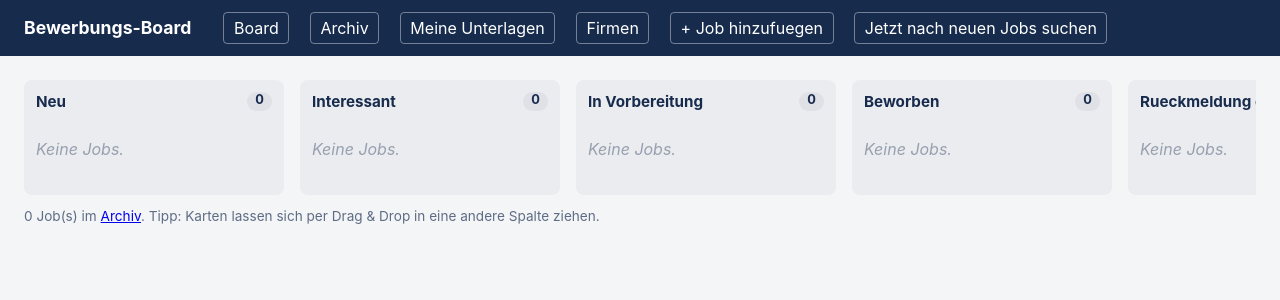
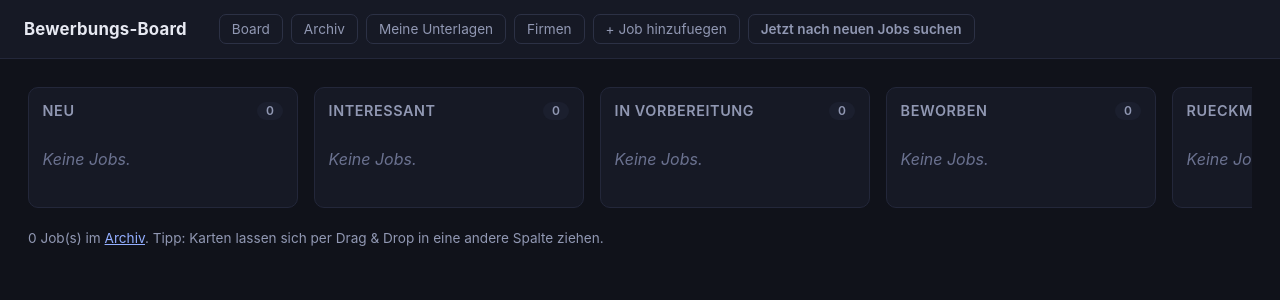
Before and after one commit to tillgoetze10-lang/Bewerbungen, a Flask app: page / in a window 1280 px wide. Shown: the top 300 px of the page. Run offline with Flask 3, Linux system fonts and the light colour scheme; data that the repository does not hold is empty.

Commit message:
Redesign UI with a dark theme and softer colors
Replaces the light Trello-style palette with a dark theme built on CSS
custom properties: muted slate backgrounds, soft translucent status
colors (green/amber/red/blue) instead of flat saturated ones, subtle
borders instead of hard dividers, and consistent hover/focus states
across cards, buttons and form fields. color-scheme: dark is set so
native form controls match. No markup/class names changed, so this is
a pure visual pass on top of the existing board/detail/company pages.

```diff
--- a/app/static/style.css
+++ b/app/static/style.css
@@ -1,139 +1,316 @@
+:root {
+  --bg: #10121a;
+  --bg-soft: #161925;
+  --bg-elevated: #1b1f2e;
+  --bg-card: #1e2233;
+  --bg-card-hover: #242942;
+  --border: #2c3145;
+  --border-soft: #23273a;
+  --text: #e7e9f2;
+  --text-muted: #9198b3;
+  --text-faint: #6b7290;
+
+  --accent: #7c9bff;
+  --accent-soft: rgba(124, 155, 255, 0.14);
+  --accent-strong: #93aeff;
+
+  --success: #7fe0b0;
+  --success-bg: rgba(127, 224, 176, 0.12);
+  --success-border: rgba(127, 224, 176, 0.3);
+
+  --warning: #f2c579;
+  --warning-bg: rgba(242, 197, 121, 0.12);
+  --warning-border: rgba(242, 197, 121, 0.3);
+
+  --danger: #f19a9e;
+  --danger-bg: rgba(241, 154, 158, 0.12);
+  --danger-border: rgba(241, 154, 158, 0.3);
+  --danger-solid: #d97b81;
+
+  --info: #8bcdf0;
+  --info-bg: rgba(139, 205, 240, 0.12);
+  --info-border: rgba(139, 205, 240, 0.3);
+
+  --radius: 10px;
+  --radius-sm: 7px;
+  --shadow: 0 2px 10px rgba(0, 0, 0, 0.35);
+  --shadow-hover: 0 8px 24px rgba(0, 0, 0, 0.45);
+}
+
 * { box-sizing: border-box; }
+
 body {
-  font-family: -apple-system, Segoe UI, Roboto, sans-serif;
+  font-family: -apple-system, BlinkMacSystemFont, "Segoe UI", Roboto, sans-serif;
   margin: 0;
-  background: #f4f5f7;
-  color: #172b4d;
+  background: var(--bg);
+  color: var(--text);
+  -webkit-font-smoothing: antialiased;
 }
+
+a { color: var(--accent-strong); }
+
 .topbar {
-  background: #172b4d;
-  color: white;
-  padding: 0.75rem 1.5rem;
+  background: var(--bg-soft);
+  border-bottom: 1px solid var(--border-soft);
+  color: var(--text);
+  padding: 0.85rem 1.5rem;
   display: flex;
   align-items: center;
   gap: 2rem;
+  position: sticky;
+  top: 0;
+  z-index: 10;
+  backdrop-filter: blur(6px);
 }
-.topbar .brand { color: white; font-weight: bold; text-decoration: none; font-size: 1.1rem; }
+.topbar .brand {
+  color: var(--text);
+  font-weight: 700;
+  text-decoration: none;
+  font-size: 1.05rem;
+  letter-spacing: 0.2px;
+}
+.topbar nav { display: flex; align-items: center; gap: 0.5rem; flex-wrap: wrap; }
 .topbar nav a, .topbar nav button {
-  color: white;
+  color: var(--text-muted);
   text-decoration: none;
-  margin-right: 1rem;
-  background: none;
-  border: 1px solid rgba(255,255,255,0.4);
-  padding: 0.3rem 0.6rem;
-  border-radius: 4px;
+  background: transparent;
+  border: 1px solid var(--border);
+  padding: 0.4rem 0.75rem;
+  border-radius: var(--radius-sm);
   cursor: pointer;
+  font-size: 0.85rem;
+  transition: all 0.15s ease;
 }
-main { padding: 1.5rem; max-width: 1400px; margin: 0 auto; }
+.topbar nav a:hover, .topbar nav button:hover {
+  color: var(--text);
+  border-color: var(--accent);
+  background: var(--accent-soft);
+}
 
-.board { display: flex; gap: 1rem; overflow-x: auto; align-items: flex-start; }
+main { padding: 1.75rem; max-width: 1400px; margin: 0 auto; }
+
+h1 { font-size: 1.5rem; margin: 0 0 0.3rem; }
+h2 { font-size: 1.1rem; }
+h3 { font-size: 0.95rem; color: var(--text-muted); text-transform: uppercase; letter-spacing: 0.04em; margin: 1.25rem 0 0.5rem; }
+
+.board { display: flex; gap: 1rem; overflow-x: auto; align-items: flex-start; padding-bottom: 0.5rem; }
 .column {
-  background: #ebecf0;
-  border-radius: 8px;
-  padding: 0.75rem;
-  min-width: 260px;
+  background: var(--bg-soft);
+  border: 1px solid var(--border-soft);
+  border-radius: var(--radius);
+  padding: 0.85rem;
+  min-width: 270px;
   flex: 1;
   transition: background-color 0.15s ease;
 }
-.column h2 { font-size: 0.95rem; margin: 0 0 0.75rem; display: flex; justify-content: space-between; }
-.count { background: #dfe1e6; border-radius: 10px; padding: 0 8px; font-size: 0.8rem; transition: transform 0.15s ease; }
+.column h2 {
+  font-size: 0.9rem;
+  font-weight: 600;
+  color: var(--text-muted);
+  text-transform: uppercase;
+  letter-spacing: 0.04em;
+  margin: 0 0 0.85rem;
+  display: flex;
+  justify-content: space-between;
+  align-items: center;
+}
+.count {
+  background: var(--bg-elevated);
+  color: var(--text-muted);
+  border-radius: 12px;
+  padding: 0.1rem 0.55rem;
+  font-size: 0.75rem;
+  transition: transform 0.15s ease;
+}
 .cards {
   display: flex;
   flex-direction: column;
-  gap: 0.5rem;
+  gap: 0.6rem;
   min-height: 60px;
-  border-radius: 6px;
+  border-radius: var(--radius-sm);
   transition: background-color 0.15s ease, box-shadow 0.15s ease;
 }
 .cards.drag-over {
-  background-color: rgba(0, 82, 204, 0.08);
-  box-shadow: inset 0 0 0 2px rgba(0, 82, 204, 0.35);
+  background-color: var(--accent-soft);
+  box-shadow: inset 0 0 0 2px var(--accent);
 }
+
 .card {
-  background: white;
-  border-radius: 6px;
-  padding: 0.6rem 0.7rem;
-  box-shadow: 0 1px 2px rgba(9,30,66,0.25);
+  background: var(--bg-card);
+  border: 1px solid var(--border-soft);
+  border-radius: var(--radius);
+  padding: 0.75rem 0.85rem;
+  box-shadow: var(--shadow);
   cursor: grab;
-  transition: transform 0.12s ease, box-shadow 0.12s ease, opacity 0.12s ease;
+  transition: transform 0.12s ease, box-shadow 0.12s ease, opacity 0.12s ease, border-color 0.12s ease;
 }
-.card:hover { box-shadow: 0 3px 8px rgba(9,30,66,0.3); transform: translateY(-1px); }
-.card.dragging { opacity: 0.4; cursor: grabbing; }
-.card-title { font-weight: 600; text-decoration: none; color: #172b4d; display: block; margin-bottom: 0.3rem; }
-.card-meta, .card-source { font-size: 0.8rem; color: #5e6c84; }
-.card-actions { margin-top: 0.5rem; display: flex; gap: 0.4rem; align-items: center; flex-wrap: wrap; }
+.card:hover {
+  box-shadow: var(--shadow-hover);
+  transform: translateY(-2px);
+  border-color: var(--border);
+  background: var(--bg-card-hover);
+}
+.card.dragging { opacity: 0.35; cursor: grabbing; }
+.card-title {
+  font-weight: 600;
+  text-decoration: none;
+  color: var(--text);
+  display: block;
+  margin-bottom: 0.35rem;
+  line-height: 1.35;
+}
+.card-title:hover { color: var(--accent-strong); }
+.card-meta, .card-source { font-size: 0.8rem; color: var(--text-muted); }
+.card-source { margin-top: 0.15rem; }
+.card-actions { margin-top: 0.6rem; display: flex; gap: 0.4rem; align-items: center; flex-wrap: wrap; }
 .inline-form { display: inline-flex; gap: 0.3rem; align-items: center; }
 
 button, select, input, textarea {
   font: inherit;
-  padding: 0.35rem 0.5rem;
-  border-radius: 4px;
-  border: 1px solid #dfe1e6;
+  padding: 0.45rem 0.65rem;
+  border-radius: var(--radius-sm);
+  border: 1px solid var(--border);
+  background: var(--bg-elevated);
+  color: var(--text);
 }
-button { cursor: pointer; background: #0052cc; color: white; border: none; }
-button.danger { background: #de350b; }
-button.small { padding: 0.15rem 0.4rem; font-size: 0.75rem; }
+input::placeholder, textarea::placeholder { color: var(--text-faint); }
+select { cursor: pointer; }
+button:focus-visible, select:focus-visible, input:focus-visible, textarea:focus-visible, a:focus-visible {
+  outline: 2px solid var(--accent);
+  outline-offset: 1px;
+}
+input:focus, textarea:focus, select:focus { border-color: var(--accent); }
 
-.stack { display: flex; flex-direction: column; gap: 0.6rem; max-width: 700px; }
-.stack label { display: flex; flex-direction: column; gap: 0.2rem; font-size: 0.85rem; color: #5e6c84; }
+button {
+  cursor: pointer;
+  background: var(--accent);
+  color: #10121a;
+  border: none;
+  font-weight: 600;
+  transition: filter 0.12s ease, transform 0.06s ease;
+}
+button:hover { filter: brightness(1.08); }
+button:active { transform: translateY(1px); }
+button.danger { background: var(--danger-solid); color: #1a0e0f; }
+button.small { padding: 0.2rem 0.5rem; font-size: 0.75rem; }
 
-.flashes { margin-bottom: 1rem; }
-.flash { padding: 0.6rem 1rem; border-radius: 4px; margin-bottom: 0.4rem; animation: slide-in 0.2s ease; }
+.stack { display: flex; flex-direction: column; gap: 0.65rem; max-width: 700px; }
+.stack label { display: flex; flex-direction: column; gap: 0.25rem; font-size: 0.85rem; color: var(--text-muted); }
+.stack textarea, .stack input, .stack select { width: 100%; }
+
+.flashes { margin-bottom: 1.25rem; display: flex; flex-direction: column; gap: 0.4rem; }
+.flash {
+  padding: 0.65rem 1rem;
+  border-radius: var(--radius-sm);
+  border: 1px solid transparent;
+  font-size: 0.9rem;
+  animation: slide-in 0.2s ease;
+}
+.flash-success { background: var(--success-bg); border-color: var(--success-border); color: var(--success); }
+.flash-error { background: var(--danger-bg); border-color: var(--danger-border); color: var(--danger); }
+.flash-info { background: var(--info-bg); border-color: var(--info-border); color: var(--info); }
 @keyframes slide-in {
   from { opacity: 0; transform: translateY(-6px); }
   to { opacity: 1; transform: translateY(0); }
 }
-.flash-success { background: #e3fcef; color: #006644; }
-.flash-error { background: #ffebe6; color: #bf2600; }
-.flash-info { background: #deebff; color: #0747a6; }
 
 .badge {
   display: inline-block;
-  font-size: 0.7rem;
-  font-weight: 600;
-  padding: 0.1rem 0.5rem;
-  border-radius: 10px;
-  margin-bottom: 0.35rem;
+  font-size: 0.68rem;
+  font-weight: 700;
+  letter-spacing: 0.02em;
+  padding: 0.15rem 0.55rem;
+  border-radius: 20px;
+  margin-bottom: 0.4rem;
   cursor: help;
+  border: 1px solid transparent;
 }
-.badge-top { background: #e3fcef; color: #006644; }
-.badge-pruefen { background: #fffae6; color: #974f0c; }
-.badge-unpassend { background: #ffebe6; color: #bf2600; }
+.badge-top { background: var(--success-bg); color: var(--success); border-color: var(--success-border); }
+.badge-pruefen { background: var(--warning-bg); color: var(--warning); border-color: var(--warning-border); }
+.badge-unpassend { background: var(--danger-bg); color: var(--danger); border-color: var(--danger-border); }
 
-.match-box { border-radius: 6px; padding: 0.75rem 1rem; margin: 1rem 0; }
-.match-box.badge-top { background: #e3fcef; }
-.match-box.badge-pruefen { background: #fffae6; }
-.match-box.badge-unpassend { background: #ffebe6; }
-.match-box p { margin: 0.3rem 0 0; font-size: 0.9rem; }
+.match-box {
+  border-radius: var(--radius);
+  padding: 0.8rem 1.1rem;
+  margin: 1rem 0;
+  border: 1px solid var(--border-soft);
+  background: var(--bg-soft);
+}
+.match-box.badge-top { background: var(--success-bg); border-color: var(--success-border); }
+.match-box.badge-pruefen { background: var(--warning-bg); border-color: var(--warning-border); }
+.match-box.badge-unpassend { background: var(--danger-bg); border-color: var(--danger-border); }
+.match-box strong { color: var(--text); }
+.match-box p { margin: 0.35rem 0 0; font-size: 0.88rem; color: var(--text-muted); }
 
-.detail-header { margin-bottom: 0.75rem; }
-.back-link { display: inline-block; margin-bottom: 0.75rem; color: #0052cc; text-decoration: none; }
-.link-row { display: flex; gap: 0.6rem; margin-top: 0.4rem; }
+.detail-header { margin-bottom: 0.85rem; }
+.back-link {
+  display: inline-block;
+  margin-bottom: 1rem;
+  color: var(--text-muted);
+  text-decoration: none;
+  font-size: 0.9rem;
+}
+.back-link:hover { color: var(--accent-strong); }
+.link-row { display: flex; gap: 0.6rem; margin-top: 0.6rem; flex-wrap: wrap; }
 .btn-link {
   display: inline-block;
-  background: #0052cc;
-  color: white;
+  background: var(--accent-soft);
+  color: var(--accent-strong);
+  border: 1px solid var(--border);
   text-decoration: none;
-  padding: 0.35rem 0.7rem;
-  border-radius: 4px;
+  padding: 0.4rem 0.8rem;
+  border-radius: var(--radius-sm);
   font-size: 0.85rem;
+  transition: all 0.12s ease;
 }
+.btn-link:hover { background: var(--accent); color: #10121a; }
 
-.extract-box { border-radius: 6px; padding: 0.6rem 1rem; margin: 0.75rem 0; background: #f4f5f7; border: 1px solid #dfe1e6; }
-.extract-box.confidence-vollstaendig { background: #e3fcef; border-color: #abf5d1; }
-.extract-box.confidence-teilweise { background: #fffae6; border-color: #ffe380; }
-.extract-box.confidence-unsicher { background: #ffebe6; border-color: #ffbdad; }
+.extract-box {
+  border-radius: var(--radius);
+  padding: 0.7rem 1.1rem;
+  margin: 0.85rem 0;
+  background: var(--bg-soft);
+  border: 1px solid var(--border-soft);
+}
+.extract-box.confidence-vollstaendig { background: var(--success-bg); border-color: var(--success-border); }
+.extract-box.confidence-teilweise { background: var(--warning-bg); border-color: var(--warning-border); }
+.extract-box.confidence-unsicher { background: var(--danger-bg); border-color: var(--danger-border); }
 .extract-head { display: flex; justify-content: space-between; align-items: center; gap: 1rem; flex-wrap: wrap; }
-.extract-box .hint { margin: 0.3rem 0 0; }
+.extract-box strong { color: var(--text); }
+.extract-box .hint { margin: 0.4rem 0 0; }
 
 .grid-3 { display: grid; grid-template-columns: 1fr 1fr 1fr; gap: 0.6rem; }
 @media (max-width: 700px) { .grid-3 { grid-template-columns: 1fr; } }
 
-.empty { color: #97a0af; font-style: italic; }
-.hint { color: #5e6c84; font-size: 0.85rem; }
-.description { white-space: pre-wrap; background: white; padding: 0.75rem; border-radius: 4px; }
+.empty { color: var(--text-faint); font-style: italic; }
+.hint { color: var(--text-muted); font-size: 0.85rem; }
+.description {
+  white-space: pre-wrap;
+  background: var(--bg-soft);
+  border: 1px solid var(--border-soft);
+  padding: 0.9rem 1.1rem;
+  border-radius: var(--radius);
+  color: var(--text-muted);
+  line-height: 1.5;
+}
 
-.doc-list { list-style: none; padding: 0; }
-.doc-list li { padding: 0.4rem 0; border-bottom: 1px solid #dfe1e6; display: flex; gap: 0.6rem; align-items: center; }
+.doc-list { list-style: none; padding: 0; margin: 0.5rem 0; }
+.doc-list li {
+  padding: 0.55rem 0;
+  border-bottom: 1px solid var(--border-soft);
+  display: flex;
+  gap: 0.6rem;
+  align-items: center;
+}
 .doc-table { width: 100%; border-collapse: collapse; margin-top: 1rem; }
-.doc-table th, .doc-table td { text-align: left; padding: 0.4rem; border-bottom: 1px solid #dfe1e6; }
+.doc-table th {
+  text-align: left;
+  padding: 0.5rem;
+  color: var(--text-muted);
+  font-size: 0.8rem;
+  text-transform: uppercase;
+  letter-spacing: 0.03em;
+  border-bottom: 1px solid var(--border);
+}
+.doc-table td { text-align: left; padding: 0.55rem 0.5rem; border-bottom: 1px solid var(--border-soft); }
+.doc-table tr:hover td { background: var(--bg-soft); }
--- a/app/templates/base.html
+++ b/app/templates/base.html
@@ -3,6 +3,7 @@
 <head>
   <meta charset="utf-8">
   <meta name="viewport" content="width=device-width, initial-scale=1">
+  <meta name="color-scheme" content="dark">
   <title>{% block title %}Bewerbungen{% endblock %}</title>
   <link rel="stylesheet" href="{{ url_for('static', filename='style.css') }}">
 </head>
```
